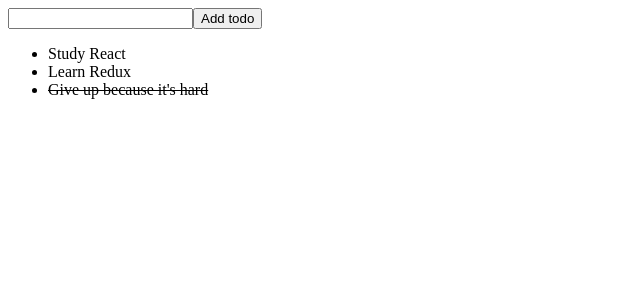
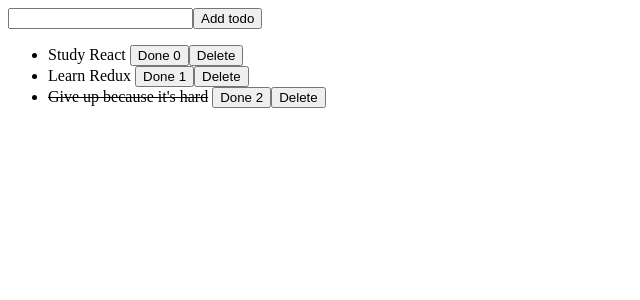
Before and after one commit to Arnesfield/react-todo, a React (Create React App) app: page / in a window 1280 px wide. Shown: the top 300 px of the page, without its empty margins (0-640 px from the left). Built offline with nearby package versions, Linux system fonts and the light colour scheme.

Commit message:
Add TodoItem actions Display message when there are no items in todo

```diff
--- a/src/components/Todo.js
+++ b/src/components/Todo.js
@@ -14,8 +14,22 @@ class Todo extends React.Component {
     };
 
     this.addTodo = this.addTodo.bind(this);
+    this.onTodoItemAction = this.onTodoItemAction.bind(this);
   }
 
+  render() {
+    return (
+      <div>
+        <TodoInput addTodo={this.addTodo} />
+        <TodoList
+          list={this.state.list}
+          onTodoItemAction={this.onTodoItemAction}
+        />
+      </div>
+    );
+  }
+
+  // methods
   // event also as 2nd arg, but you won't use it anyway
   addTodo(todo) {
     this.setState({
@@ -23,13 +37,30 @@ class Todo extends React.Component {
     });
   }
 
-  render() {
-    return (
-      <div>
-        <TodoInput addTodo={this.addTodo} />
-        <TodoList list={this.state.list} />
-      </div>
-    );
+  // this thing handles 'done' and 'delete' actions
+  onTodoItemAction(index, action, event) {
+    const { list } = this.state;
+    const newList = [...list];
+
+    switch (action) {
+      case "done":
+        // looks complicated, but it just toggles the completed prop
+        newList[index] = {
+          ...list[index],
+          completed: !list[index].completed
+        };
+        break;
+      case "delete":
+        // delete the item on that index
+        newList.splice(index, 1);
+        break;
+      default:
+        return false;
+    }
+
+    this.setState({
+      list: newList
+    });
   }
 }
 
--- a/src/components/TodoItem.js
+++ b/src/components/TodoItem.js
@@ -2,9 +2,33 @@ import React from "react";
 import "../assets/scss/components/Todo.scss";
 
 class TodoItem extends React.Component {
+  constructor(props) {
+    super(props);
+    this.onActionClick = this.onActionClick.bind(this);
+  }
+
   render() {
-    const { title, completed } = this.props;
-    return <li className={completed ? "-completed" : null}>{title}</li>;
+    const { title, completed, index } = this.props;
+    const { onActionClick } = this;
+
+    return (
+      <li className={completed ? "-completed" : null}>
+        <span style={{ "margin-right": "4px" }}>{title}</span>
+        <button type="button" onClick={e => onActionClick("done", e)}>
+          Done {index}
+        </button>
+        <button type="button" onClick={e => onActionClick("delete", e)}>
+          Delete
+        </button>
+      </li>
+    );
+  }
+
+  // methods
+  onActionClick(action, event) {
+    //! no check if onTodoItemAction is a function
+    const { index, onTodoItemAction } = this.props;
+    onTodoItemAction(index, action, event);
   }
 }
 
--- a/src/components/TodoList.js
+++ b/src/components/TodoList.js
@@ -3,8 +3,22 @@ import TodoItem from "./TodoItem";
 
 class TodoList extends React.Component {
   render() {
-    // map thru todo list to do this
-    const listItemsEl = this.props.list.map(item => <TodoItem {...item} />);
+    const { list, onTodoItemAction } = this.props;
+    let listItemsEl;
+    if (list.length > 0) {
+      // map thru todo list to do this
+      listItemsEl = list.map((item, i) => (
+        <TodoItem
+          key={i}
+          index={i}
+          {...item}
+          onTodoItemAction={onTodoItemAction}
+        />
+      ));
+    } else {
+      listItemsEl = <div>Nothing to do like you always do!</div>;
+    }
+
     return <ul className="Todo">{listItemsEl}</ul>;
   }
 }
```
